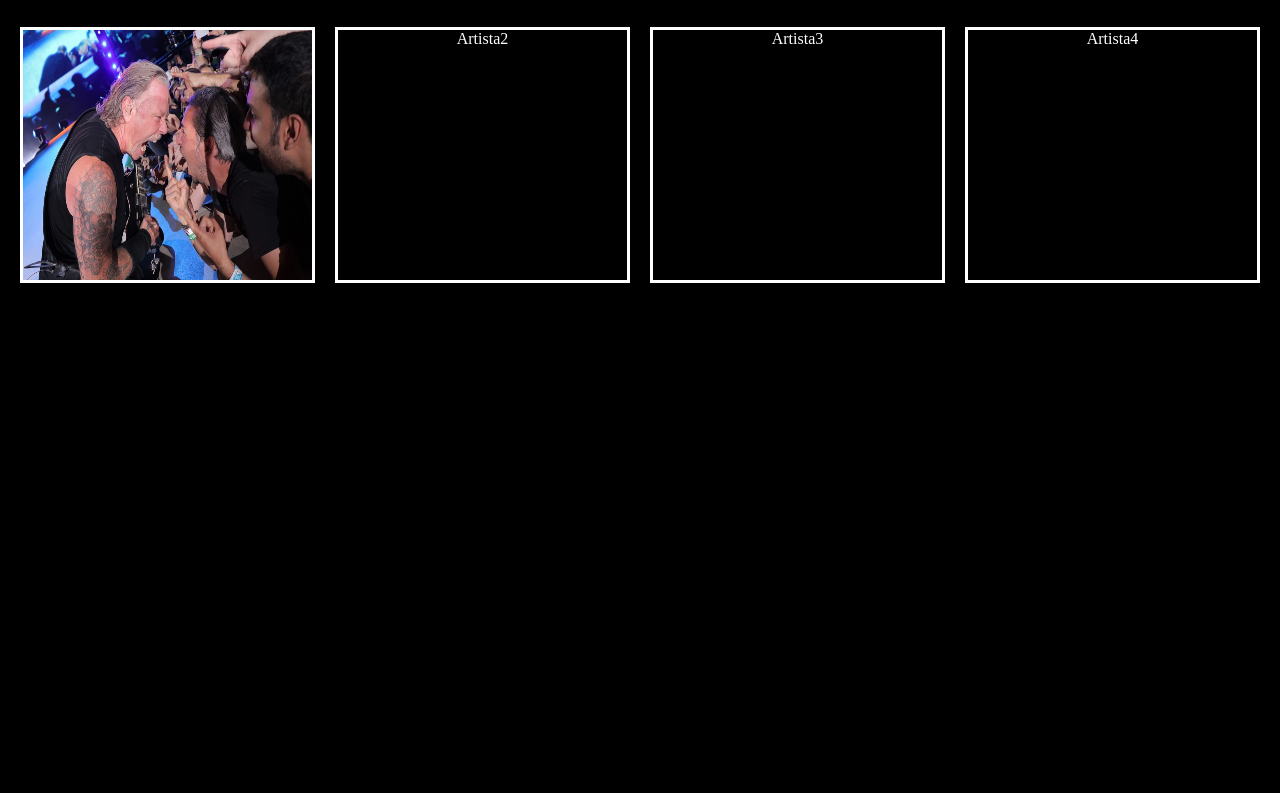
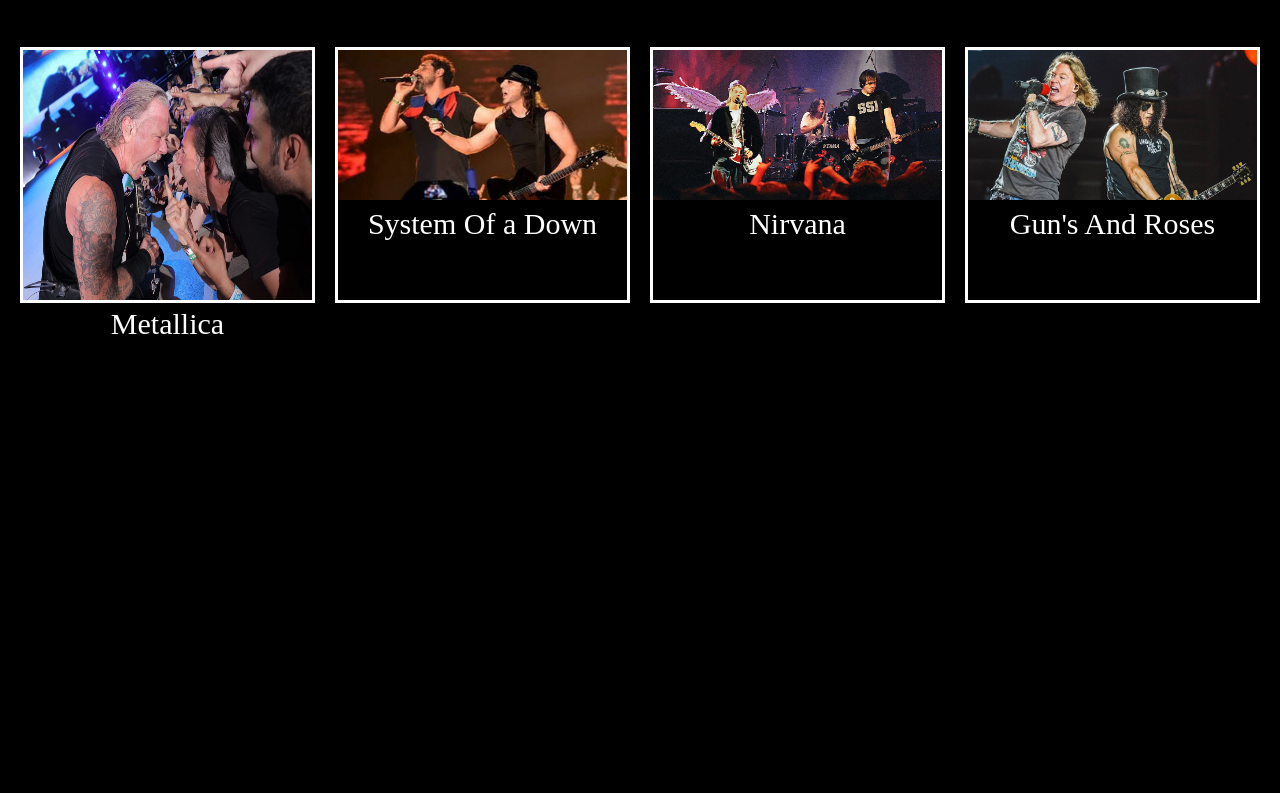
Before and after one commit to nelsonjcamacaro/Proyecto-NucBA, a plain HTML site: page index.html in a window 1280 px wide. Shown: the part 498-1291 px from the top of the page. Drawn offline with Linux system fonts and the light colour scheme; a web font is replaced by a local one.

Commit message:
carga de imagenes del resto de los artistas

```diff
--- a/estilosSass.scss
+++ b/estilosSass.scss
@@ -4,6 +4,8 @@
 $colorBody:black;
 $fontType:'Grenze Gotisch', cursive;
 $fontType2: 'Orbitron', sans-serif;
+
+//mobile first//
 
 header{
     background: $colorHeaderAndFooter;
@@ -23,22 +25,24 @@
     display: flex;
     color:$colorDeLetra;
     background-image: url("/imagenes/Fire.jpg");
-    height: 100px;
+    height: 150px;
     width: 100%;
     background-repeat: no-repeat;
     text-align: center;
     justify-content: center;
         h2{
-            margin-top: 40px;
-            font-size: 20px;
+            margin-top: 50px;
+            font-size: 30px;
+            text-shadow: black solid 100px 10px 10px 10px;
         }
 }
 h3{
     color:$colorDeLetra;
     height: 50px;
-    font-size: 20px;
+    font-size: 30px;
     text-align: center;
     margin-top: 10px;
+    margin-bottom: 20px;
 }
 .artistas{
     height: 1000px;
@@ -46,17 +50,18 @@
     grid-template-columns:1fr 1fr 1fr 1fr 1fr 1fr 1fr 1fr;
     grid-template-rows: 1fr 1fr 1fr 1fr;
     color: $colorDeLetra;
-    gap: 10px;
+    gap: 5px;
     text-align: center;
+    font-size: 30px;
         .artista1{
             grid-column: 2/8;
             border: solid $colorDeLetra;
             height: 180px;
             justify-content: center;
-            background-image: url("/imagenes/metallica2.jpg");
+            //background-image: url("/imagenes/metallica2.jpg");
             /**background-size: 200px;**/
                 .imgMet{
-                    height: 100%;
+                    height: 180px;
                     width: 100%;
                 }
         }
@@ -65,16 +70,29 @@
             border: solid $colorDeLetra;
             height: 150px;
             justify-content: center;
+            //background-image: url("/imagenes/soad2.jpg");
+                .imgSoad{
+                    height: 150px;
+                    width: 100%;
+                }
         }.artista3{
             grid-column: 2/8;
             border: solid $colorDeLetra;
             height: 150px;
             justify-content: center;
+            .imgNir{
+                height: 150px;
+                width: 100%;
+            }
         }.artista4{
             grid-column: 2/8;
             border: solid $colorDeLetra;
             height: 150px;
             justify-content: center;
+            .imgGuns{
+                height: 150px;
+                width: 100%;
+            }
         }
 }
 
--- a/index.html
+++ b/index.html
@@ -4,7 +4,7 @@
 <head>
     <meta charset="UTF-8" />
     <meta name="viewport" content="width=device-width, initial-scale=1.0" />
-    <title>Bands challenge Palooza</title>
+    <title>Garage Bands challenge</title>
     <link rel="stylesheet" href="/estilosSass.css">
     <link href="https://fonts.googleapis.com/css2?family=Grenze+Gotisch:wght@900&family=Orbitron:wght@900&display=swap" rel="stylesheet">
     <link rel="icon" href="" sizes="any" type="image/png">
@@ -13,7 +13,7 @@
 <body class="cuerpoPrincipal">
     <header>
         <img src="" alt="Logo" />
-        <h1>Bands challenge Palooza</h1>
+        <h1>Garage bands challenge</h1>
         <nav>
             <ul>
                 <li></li>
@@ -29,10 +29,22 @@
     </div>
     <h3>Las mejores bandas de la historia</h3>
     <section class="artistas">
-        <div class="artista1"><img class="imgMet" src="/imagenes/metallica3.jpg" alt="Metallica"></div>
-        <div class="artista2">Artista2</div>
-        <div class="artista3">Artista3</div>
-        <div class="artista4">Artista4</div>
+        <div class="artista1">
+            <img class="imgMet" src="/imagenes/metallica3.jpg" alt="Metallica">
+            <p>Metallica</p>
+        </div>
+        <div class="artista2">
+            <img class="imgSoad" src="/imagenes/soad2.jpg" alt="SOAD">
+            <p>System Of a Down</p>
+        </div>
+        <div class="artista3">
+            <img class= "imgNir" src="/imagenes/nirvana2.png" alt="NIRVANA">
+            <p>Nirvana</p>
+        </div>
+        <div class="artista4">
+            <img class= "imgGuns" src="/imagenes/guns3.jpg" alt="guns">
+            <p>Gun's And Roses</p>
+        </div>
     </section>
     <section></section>
     <footer>
```
Also changed, not shown: estilosSass.css, imagenes/guns1.jfif (added), imagenes/guns1.jpg (added), imagenes/guns2.jpg (added), imagenes/guns3.jpg (added), imagenes/guns4.jpg (added), imagenes/nirvana1.jpg (added), imagenes/nirvana2.png (added), imagenes/nirvana3.jpg (added), imagenes/soad1.jpg (added), imagenes/soad2.jpg (added), imagenes/soad3.jpg (added), imagenes/soad4.jpg (added), 1 other file.
